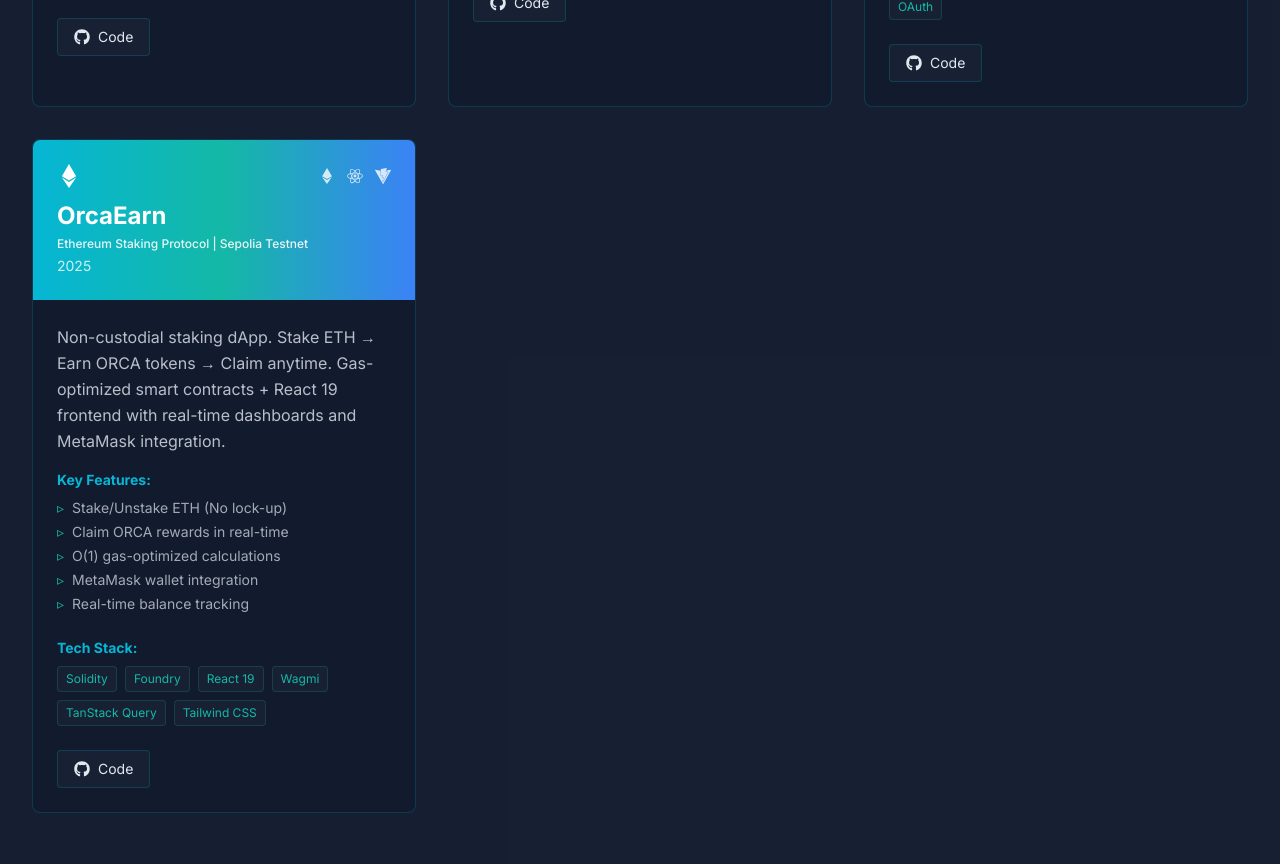
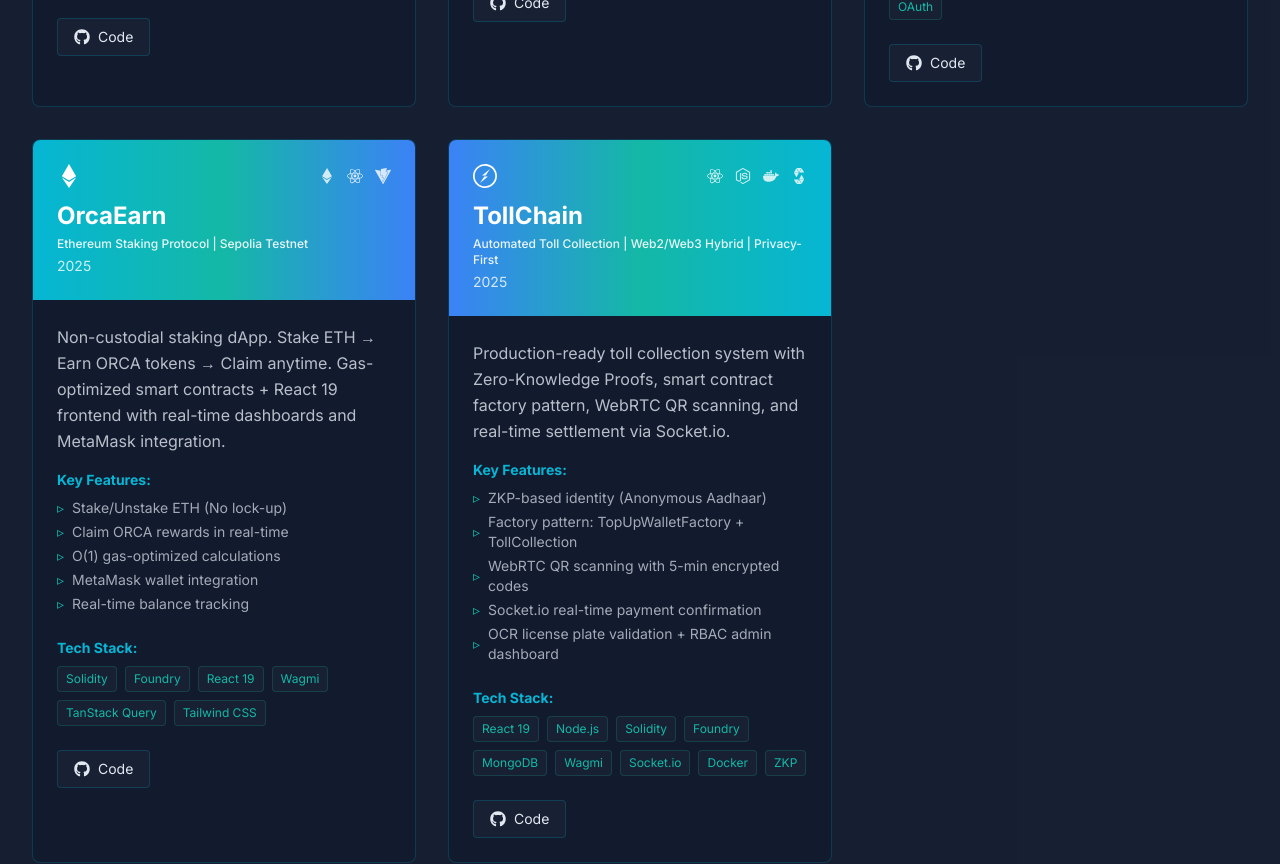
Before and after one commit to desmond009/portfolio, a React (Vite) app: page / in a window 1280 px wide. Shown: the part 3200-4064 px from the top of the page. Built offline with nearby package versions, Linux system fonts and the light colour scheme.

Commit message:
Added tollchain

```diff
--- a/src/components/Projects.jsx
+++ b/src/components/Projects.jsx
@@ -2,7 +2,18 @@
 import { useInView } from 'framer-motion';
 import { useRef } from 'react';
 import { FaGithub, FaExternalLinkAlt, FaFire, FaCoins, FaLink, FaEthereum } from 'react-icons/fa';
-import { SiReact, SiNodedotjs, SiMongodb, SiFirebase, SiSolana, SiVite, SiEthereum } from 'react-icons/si';
+import {
+  SiReact,
+  SiNodedotjs,
+  SiMongodb,
+  SiFirebase,
+  SiSolana,
+  SiVite,
+  SiEthereum,
+  SiDocker,
+  SiSolidity,
+  SiSocketdotio,
+} from 'react-icons/si';
 
 const Projects = () => {
   const ref = useRef(null);
@@ -85,6 +96,26 @@
       demo: null,
       color: 'from-primary-teal via-primary-cyan to-secondary-blue',
       icon: <FaEthereum className="w-6 h-6" />,
+    },
+    {
+      title: 'TollChain',
+      period: '2025',
+      subtitle: 'Automated Toll Collection | Web2/Web3 Hybrid | Privacy-First',
+      description:
+        'Production-ready toll collection system with Zero-Knowledge Proofs, smart contract factory pattern, WebRTC QR scanning, and real-time settlement via Socket.io.',
+      techStack: ['React 19', 'Node.js', 'Solidity', 'Foundry', 'MongoDB', 'Wagmi', 'Socket.io', 'Docker', 'ZKP'],
+      icons: [<SiReact key="react" />, <SiNodedotjs key="node" />, <SiDocker key="docker" />, <SiSolidity key="solidity" />],
+      features: [
+        'ZKP-based identity (Anonymous Aadhaar)',
+        'Factory pattern: TopUpWalletFactory + TollCollection',
+        'WebRTC QR scanning with 5-min encrypted codes',
+        'Socket.io real-time payment confirmation',
+        'OCR license plate validation + RBAC admin dashboard',
+      ],
+      github: 'https://github.com/desmond009/TollCrypt',
+      demo: null,
+      color: 'from-secondary-blue via-primary-cyan to-primary-teal',
+      icon: <SiSocketdotio className="w-6 h-6" />,
     },
   ];
 
```
